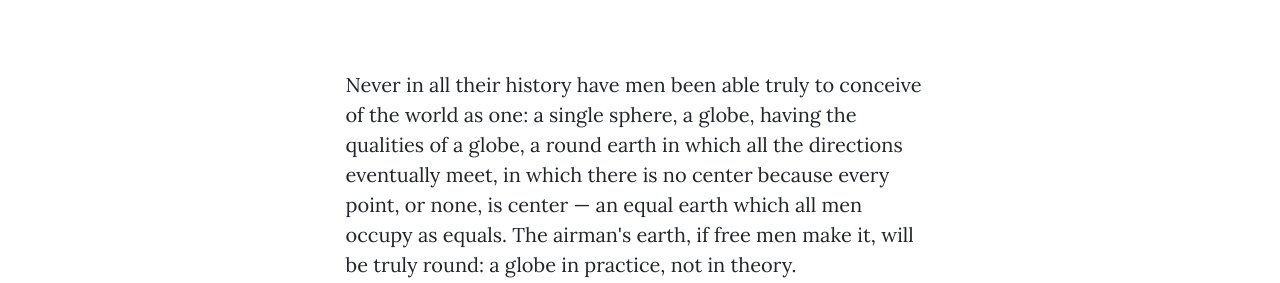
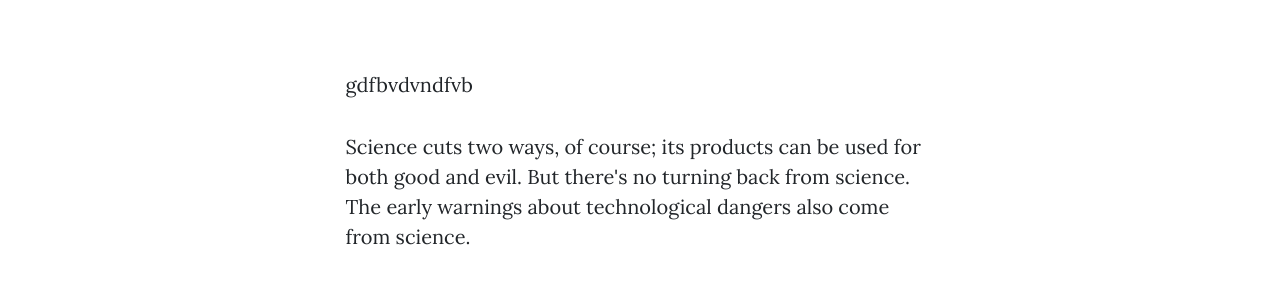
Before and after one commit to Ro0t3d-hum3n/webtest, a plain HTML site: page newpost.html in a window 1280 px wide. Shown: the part 811-1094 px from the top of the page. Drawn offline with nearby package versions, Linux system fonts and the light colour scheme.

Commit message:
Update newpost.html

```diff
--- a/newpost.html
+++ b/newpost.html
@@ -57,7 +57,7 @@
             <div class="container px-4 px-lg-5">
                 <div class="row gx-4 gx-lg-5 justify-content-center">
                     <div class="col-md-10 col-lg-8 col-xl-7">
-                        <p>Never in all their history have men been able truly to conceive of the world as one: a single sphere, a globe, having the qualities of a globe, a round earth in which all the directions eventually meet, in which there is no center because every point, or none, is center — an equal earth which all men occupy as equals. The airman's earth, if free men make it, will be truly round: a globe in practice, not in theory.</p>
+                        <p>gdfbvdvndfvb</p>
                         <p>Science cuts two ways, of course; its products can be used for both good and evil. But there's no turning back from science. The early warnings about technological dangers also come from science.</p>
                         <p>What was most significant about the lunar voyage was not that man set foot on the Moon but that they set eye on the earth.</p>
                         <p>A Chinese tale tells of some men sent to harm a young girl who, upon seeing her beauty, become her protectors rather than her violators. That's how I felt seeing the Earth for the first time. I could not help but love and cherish her.</p>
```
